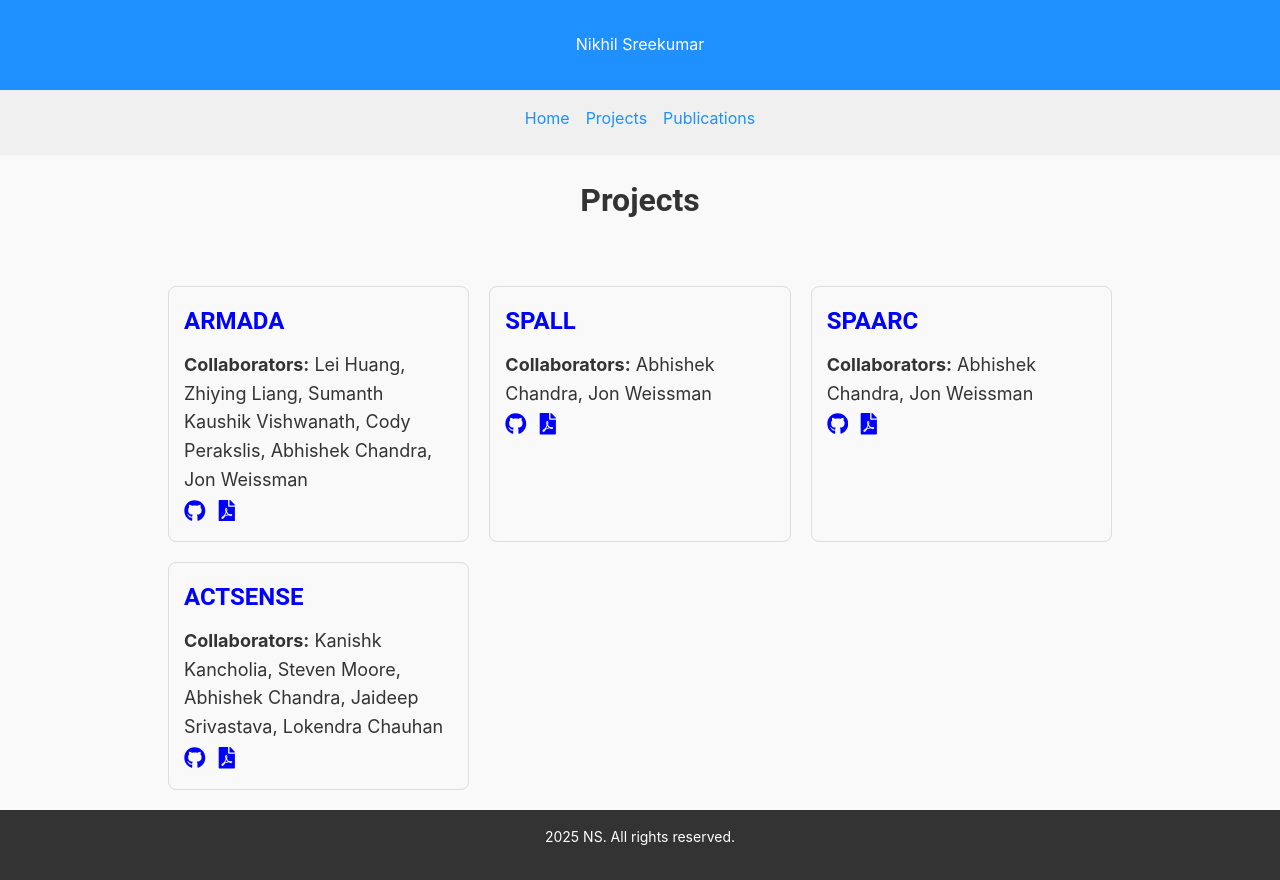
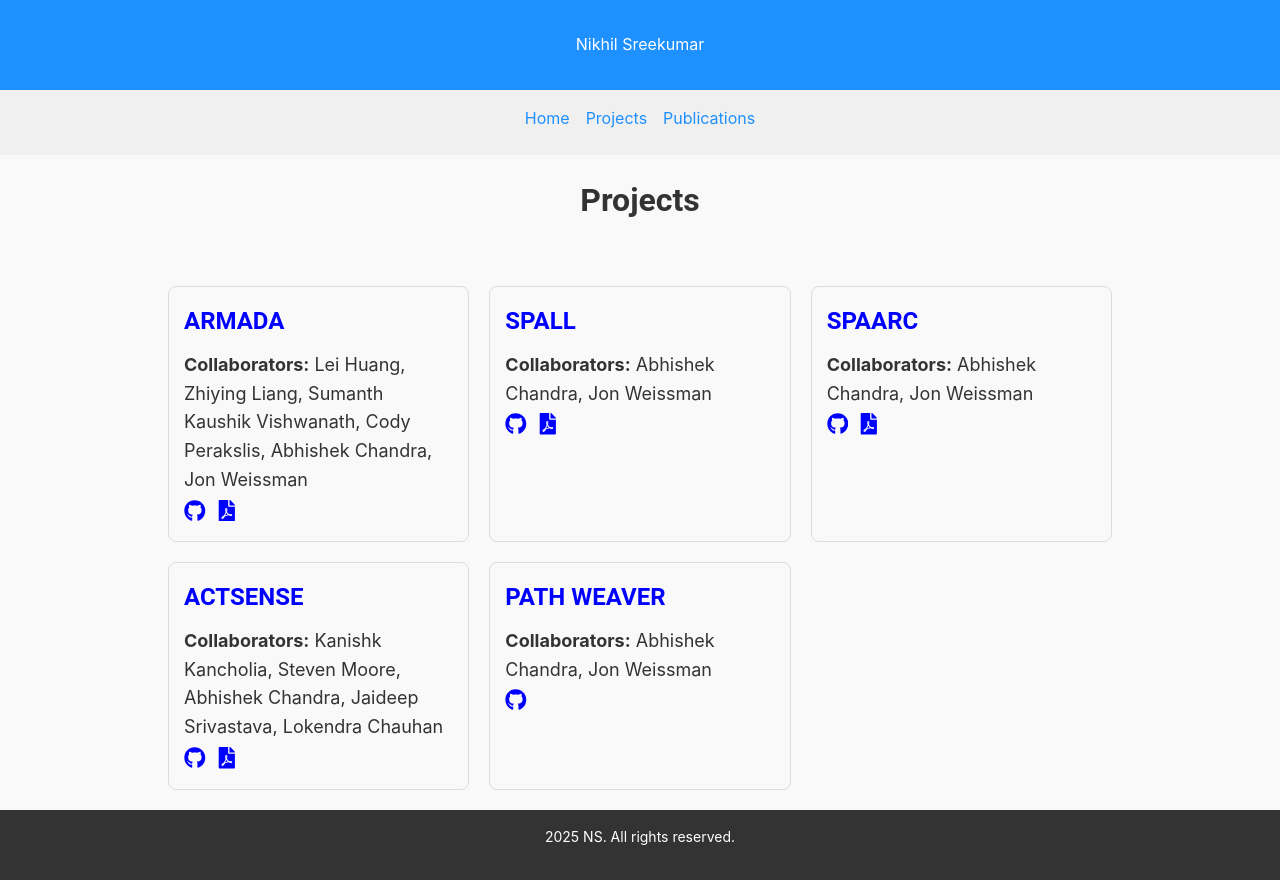
Before and after one commit to nsreekum/nsreekum.github.io, a Next.js app: page /projects in a window 1280 px wide. Built offline with nearby package versions, Linux system fonts and the light colour scheme.

Commit message:
Deploy website

```diff
--- a/src/app/projects/[project-slug]/page.js
+++ b/src/app/projects/[project-slug]/page.js
@@ -7,7 +7,7 @@ import { notFound } from "next/navigation";
 const md = MarkdownIt();
 
 export async function generateStaticParams() {
-  const projects = ['armada', 'spall', 'spaarc', 'actsense']; // Replace with your actual project slugs
+  const projects = ['armada', 'spall', 'spaarc', 'actsense', 'pathweaver']; // Replace with your actual project slugs
   return projects.map((project) => ({ 'project-slug': project }));
 }
 
@@ -22,7 +22,8 @@ async function getProject(slug) {
 }
 
 export default async function ProjectPage({ params }) {
-  const { 'project-slug': slug } = params;
+  const resolvedParams = await Promise.resolve(params);
+  const { 'project-slug': slug } = resolvedParams;
   const project = await getProject(slug);
 
   if(!project) notFound();
--- a/src/app/projects/page.js
+++ b/src/app/projects/page.js
@@ -7,7 +7,7 @@ import { FaGithub } from 'react-icons/fa'; // GitHub icon
 import { FaFilePdf } from 'react-icons/fa'; // PDF icon (adjust as needed)
 
 async function getProjects() {
-    const projects = ['armada', 'spall', 'spaarc', 'actsense'];
+    const projects = ['armada', 'spall', 'spaarc', 'actsense', 'pathweaver'];
     return Promise.all(projects.map(async (project) => {
         const slug = project;
         const filePath = path.join(process.cwd(), `src/app/projects/${slug}/project.md`);
--- /dev/null
+++ b/src/app/projects/pathweaver/project.md
@@ -0,0 +1,27 @@
+---
+title: PATH WEAVER
+date: 2023-01-15
+collaborators: Abhishek Chandra, Jon Weissman
+github: https://github.com/nsreekum/pathweaver
+---
+
+# PathWeaver
+PathWeaver is a Python simulation framework designed for generating and analyzing user movement paths in 2D environments with obstacles. It incorporates real-world data patterns, such as market basket analysis for item placement and transaction generation, making it suitable for applications like simulating customer behavior in retail spaces or generating realistic workloads for Augmented Reality (AR) prefetching studies.
+
+The framework allows you to define an environment from geometric data, analyze transaction patterns to inform item layout, generate synthetic user goals (shopping lists), and simulate how users might navigate the space to achieve those goals while avoiding obstacles.
+
+## Features
+
+* **Environment Loading:** Load 2D environment maps from collider data (CSV format expected).
+* **Obstacle Processing:** Merge adjacent or nearby obstacle polygons into unified shapes using `unary_union` or distance-based buffering.
+* **Market Basket Analysis:**
+    * Generate item categories/clusters from transaction data using graph-based community detection (Louvain algorithm).
+    * Generate synthetic user transactions that mimic statistical patterns (co-occurrence, size) of real data using Frequent Itemset Mining (Apriori/FP-Growth).
+* **Item Placement:** Place items onto the boundaries of obstacles based on generated categories using a greedy allocation strategy.
+* **Pathfinding:**
+    * Generate valid random start/end points within the environment.
+    * Implement obstacle-avoiding pathfinding between two points using:
+        * **Voronoi-based Aisle Graphs:** Approximates centerlines between obstacles for more "aisle-like" paths.
+* **Shopping Simulation:** Generate full, multi-segment shopping paths for users based on (synthetic) transactions, ordered by proximity, using Aisle Graph pathfinding.
+* **Visualization:** Example scripts provided to visualize maps, obstacles, item placements, and generated user paths using Matplotlib.
+* **Modular Structure:** Organized into sub-packages for environment representation, analysis, and path generation.
```
Also changed, not shown: 18 other files (tests, documents, lock files or other folders).
